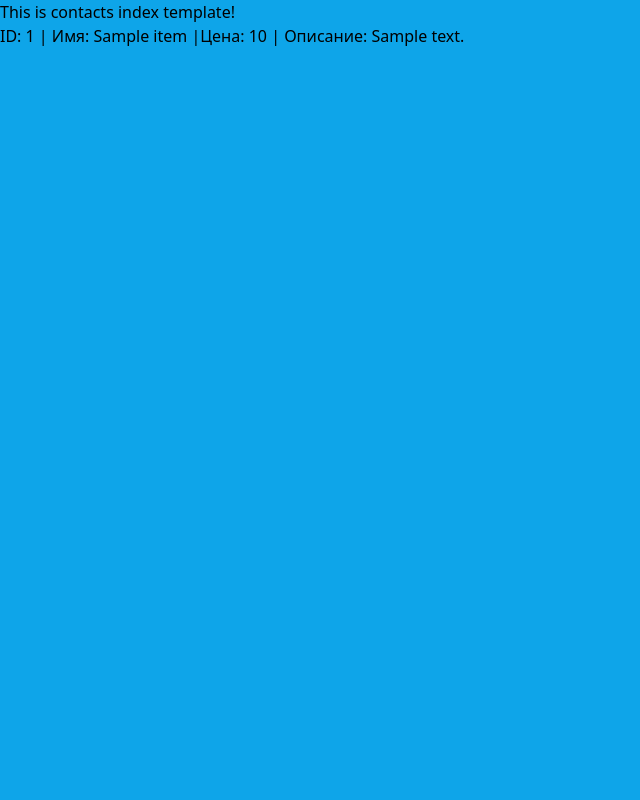
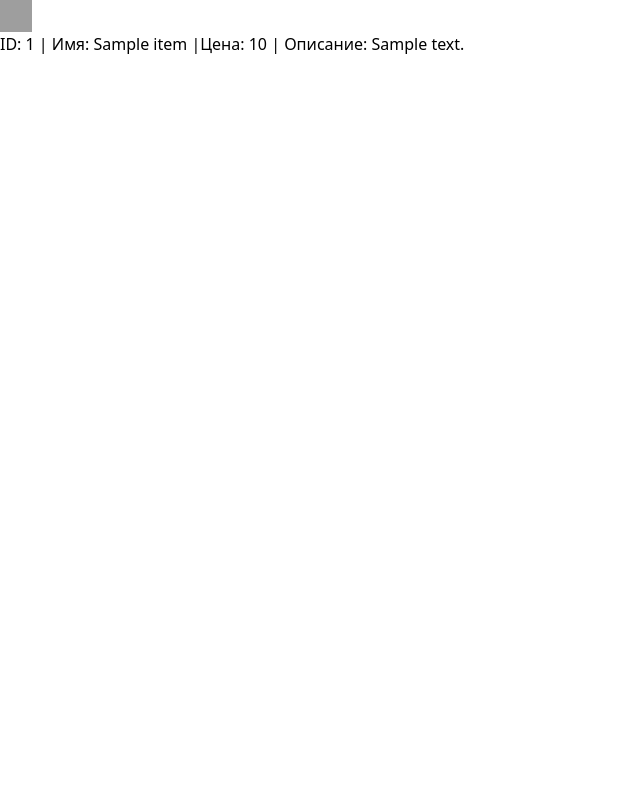
Before and after one commit to Munoto/django_tutorial, a Django app: template mysite/myapp/templates/index.html in a window 1280 px wide. Shown: the whole page, without its empty margins (0-640 px from the left). Run offline with Django 5.2, Linux system fonts and the light colour scheme; the template is opened without the code that fills it: most values are stand-ins (such as "Sample title", 1, 10 or a date in 2020); grey boxes are pictures that could not be loaded.

Commit message:
added logo

```diff
--- a/mysite/myapp/static/myapp/styles.css
+++ b/mysite/myapp/static/myapp/styles.css
@@ -548,12 +548,15 @@ video {
   position: static;
 }
 
-.bg-sky-50 {
-  --tw-bg-opacity: 1;
-  background-color: rgb(240 249 255 / var(--tw-bg-opacity));
+.h-8 {
+  height: 2rem;
 }
 
-.bg-sky-500 {
+.w-8 {
+  width: 2rem;
+}
+
+.bg-orange-500 {
   --tw-bg-opacity: 1;
-  background-color: rgb(14 165 233 / var(--tw-bg-opacity));
+  background-color: rgb(249 115 22 / var(--tw-bg-opacity));
 }
--- a/mysite/myapp/templates/index.html
+++ b/mysite/myapp/templates/index.html
@@ -3,8 +3,18 @@
     <head>
         <link rel="stylesheet" href="{% static 'myapp/styles.css' %}">
     </head>
-    <body class="bg-sky-500">
-        <h1> This is contacts index template! </h1>
+    <body>
+    <nav>
+        <div>
+            <div>
+                <div>
+                    <div>
+                        <img class="h-8 w-8" src="{% static 'myapp/images/store.png' %}"/>
+                    </div>
+                </div>
+            </div>
+        </div>
+    </nav>
         <h2>
             {% for item in items %}
             <a href="{% url 'detail' item.id %}">
```
